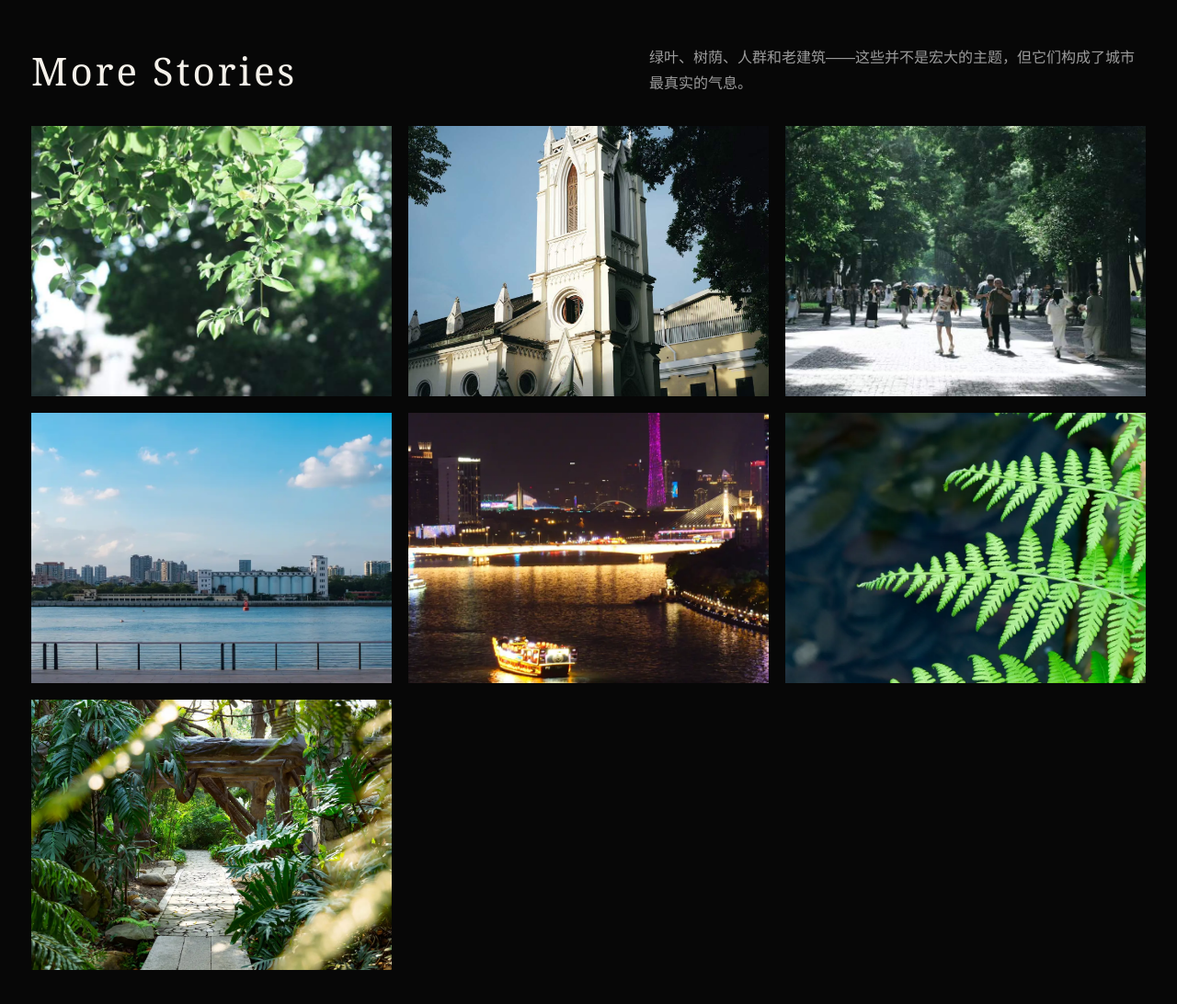
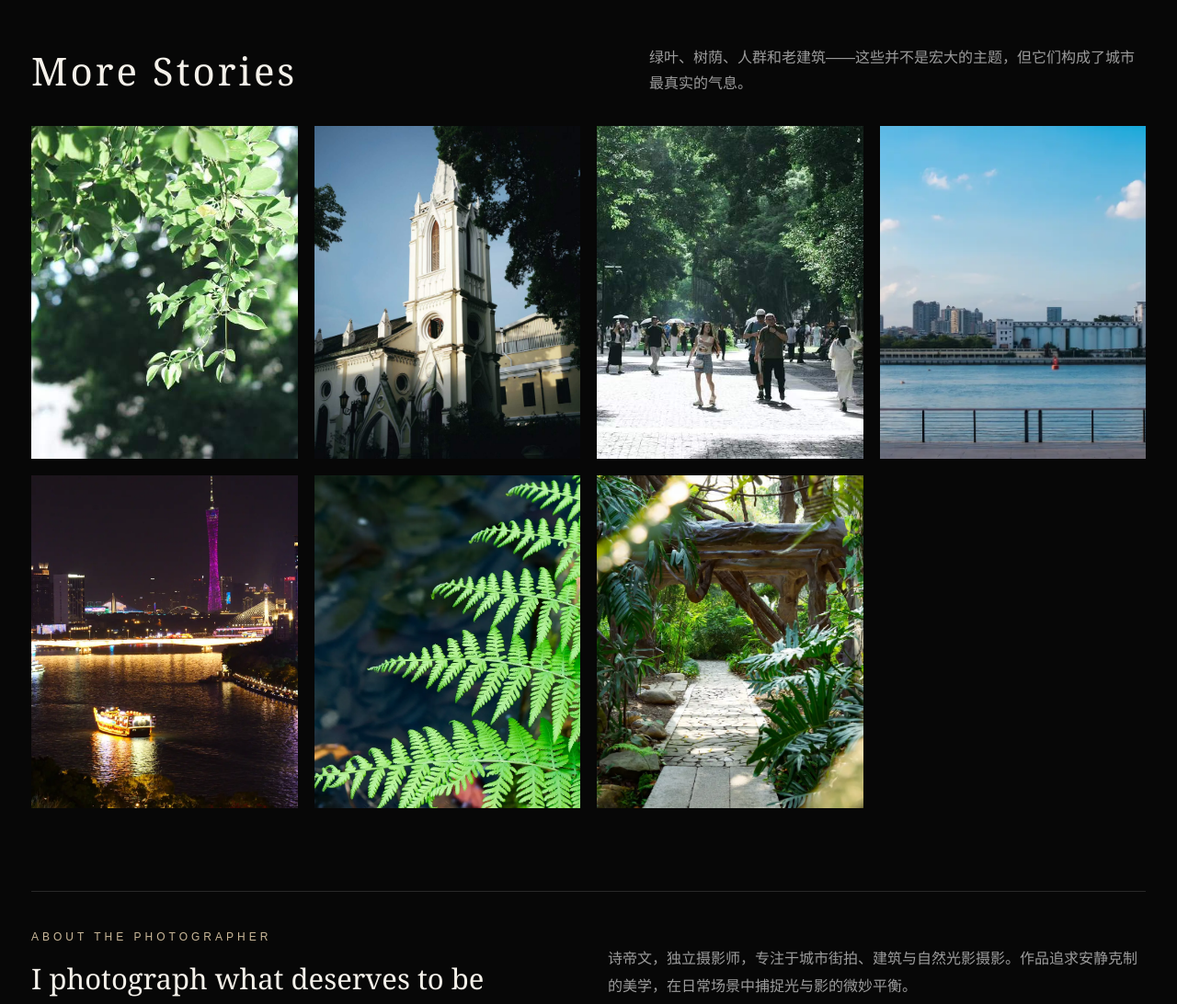
Before and after one commit to StevenLee1007/my-photography, a plain HTML site: page index.html in a window 1280 px wide. Shown: the part 1560-2652 px from the top of the page at 92% size. Drawn offline with Linux system fonts and the light colour scheme.

Commit message:
Adjust More Stories desktop layout

```diff
--- a/css/style.css
+++ b/css/style.css
@@ -159,7 +159,7 @@ h1,h2,h3 { font-family:Georgia,serif; font-weight:500; }
 .caption span { color:#c8c8c8; font-size:11px; letter-spacing:2px; display:block; margin-top:8px; }
 .gallery {
   display:grid;
-  grid-template-columns:repeat(3,minmax(0,1fr));
+  grid-template-columns:repeat(4,minmax(0,1fr));
   gap:18px;
 }
 .gallery figure {
@@ -167,7 +167,7 @@ h1,h2,h3 { font-family:Georgia,serif; font-weight:500; }
   position:relative;
   overflow:hidden;
   background:#111;
-  aspect-ratio:4/3;
+  aspect-ratio:4/5;
 }
 .gallery figure img {
   width:100%;
@@ -316,4 +316,5 @@ h1,h2,h3 { font-family:Georgia,serif; font-weight:500; }
     grid-template-columns:repeat(2,minmax(0,1fr));
     gap:10px;
   }
+  .gallery figure { aspect-ratio:4/3; }
 }
```
